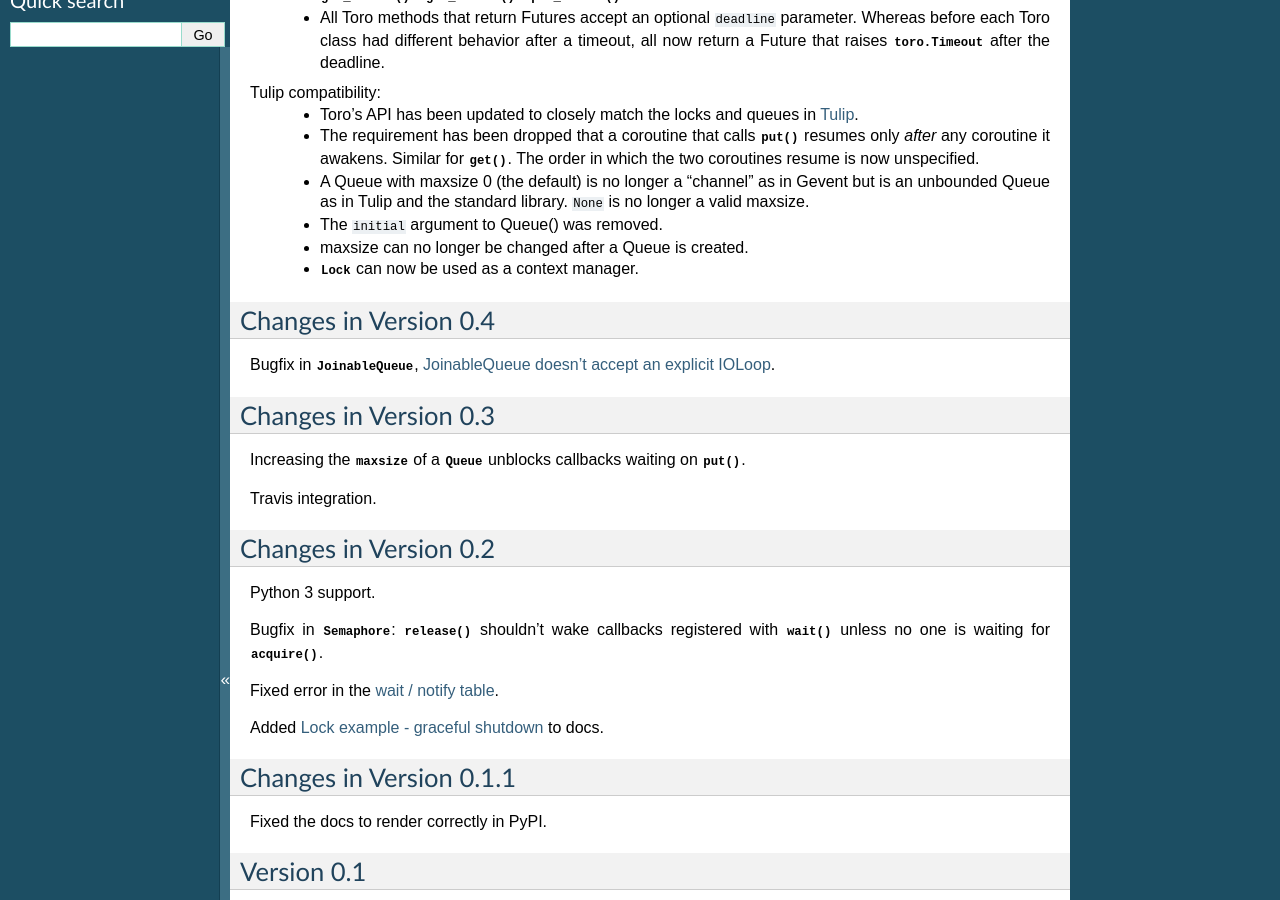
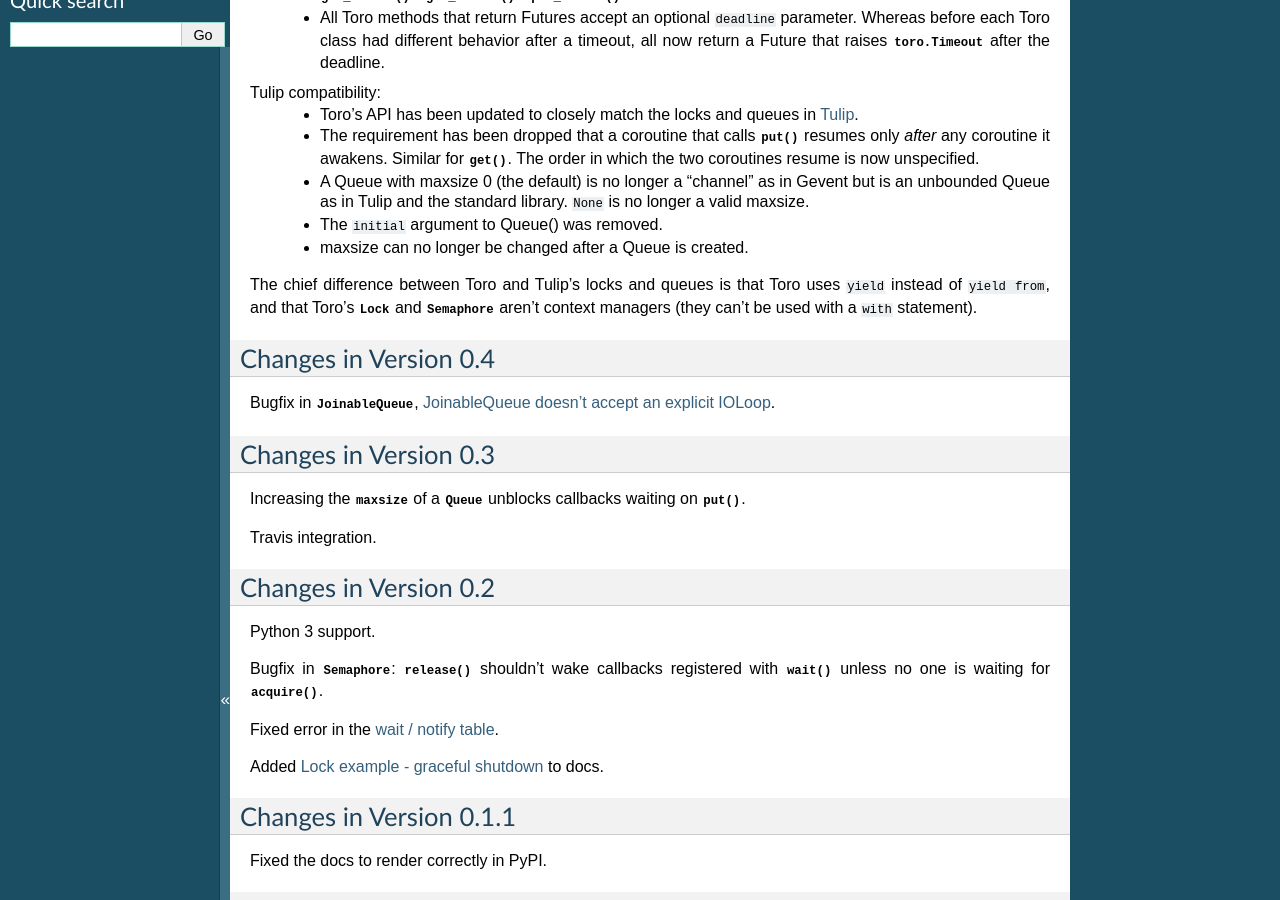
Before and after one commit to ajdavis/toro, a Sphinx documentation site: the page built from doc/changelog.rst, in a window 1280 px wide and 900 px high, scrolled down 321 px. Built offline with Sphinx 7.4.7, drawn with Linux system fonts in a browser that asks for light colours; the version number is read from the project's files by our own code.

Commit message:
Give up for now on using Lock and Semaphore with "with" statement

```diff
--- a/doc/changelog.rst
+++ b/doc/changelog.rst
@@ -34,7 +34,11 @@ Tulip compatibility:
     no longer a valid maxsize.
   - The ``initial`` argument to Queue() was removed.
   - maxsize can no longer be changed after a Queue is created.
-  - :class:`~toro.Lock` can now be used as a context manager.
+
+The chief difference between Toro and Tulip's locks and queues is that Toro
+uses ``yield`` instead of ``yield from``, and that Toro's :class:`~toro.Lock`
+and :class:`~toro.Semaphore` aren't context managers (they can't be used with
+a ``with`` statement).
 
 .. _Futures: http://www.tornadoweb.org/en/stable/concurrent.html#tornado.concurrent.Future
 
```
Also changed, not shown: toro/__init__.py (+0 -10 lines).
